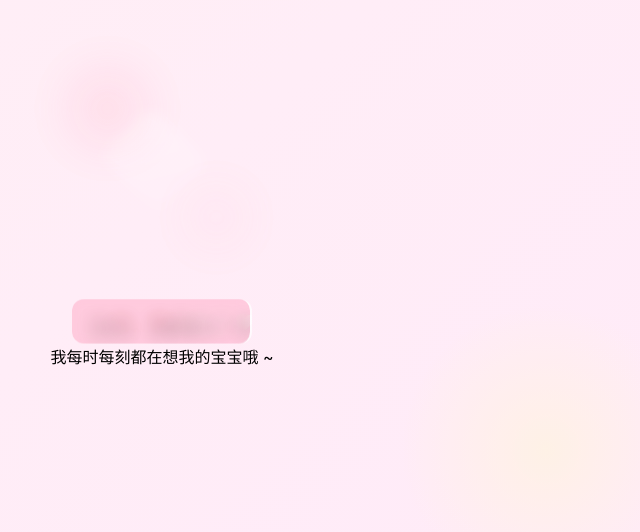
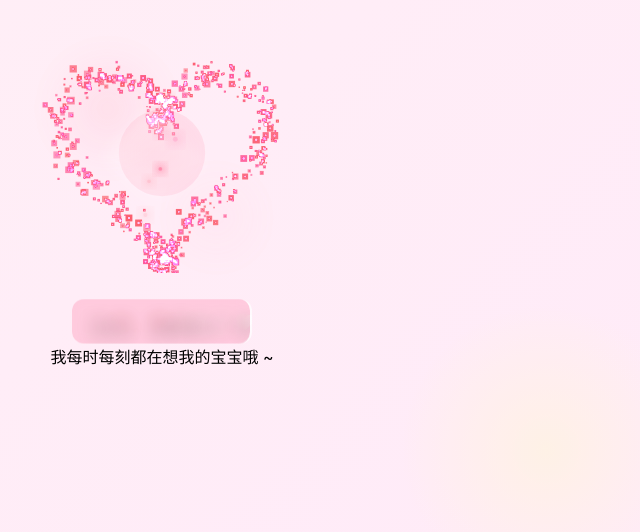
Before and after one commit to ELYRA6/love, a plain HTML site: page index.html in a window 1280 px wide. Shown: the part 190-722 px from the top of the page, without its empty margins (478-1118 px from the left). Drawn offline with Linux system fonts and the light colour scheme; animation ran at ten frames a second.

Commit message:
Add files via upload

```diff
--- a/index.html
+++ b/index.html
@@ -265,173 +265,154 @@
   </div>
 
   <script>
-/* Canvas 粒子心（闪烁 + 拖尾）实现
-   - 把大量粒子拉到心形轨迹并微抖动闪烁（glitter）
-   - 从心形底部定点发出若干拖尾粒子（流动触须效果）
-*/
 (function(){
   const canvas = document.getElementById('heartCanvas');
   const ctx = canvas.getContext('2d', { alpha: true });
-  let DPR = Math.max(1, window.devicePixelRatio || 1);
+  const DPR = Math.max(1, window.devicePixelRatio || 1);
+
+  // 屏幕相关变量（先声明）
+  let center = { x: 0, y: 0 };
+  let scale = 1;
+
   function resize() {
     const rect = canvas.getBoundingClientRect();
     canvas.width = Math.round(rect.width * DPR);
     canvas.height = Math.round(rect.height * DPR);
-    ctx.setTransform(DPR,0,0,DPR,0,0);
-    center = { x: rect.width/2, y: rect.height/2 - 10 };
-    scale = Math.min(rect.width, rect.height) / 38; // 38 from param scale
+    // 使用像素比设置变换，这样后续绘制都以 CSS 像素为单位
+    ctx.setTransform(DPR, 0, 0, DPR, 0, 0);
+    center = { x: rect.width / 2, y: rect.height / 2 - 10 };
+    scale = Math.min(rect.width, rect.height) / 38;
   }
   window.addEventListener('resize', resize);
   resize();
 
-  // 生成心形目标点（参数方程）
   function heartXY(t){
-    // param heart (classic): x=16 sin^3 t, y=13 cos t -5 cos 2t -2 cos3t - cos4t
     const x = 16 * Math.pow(Math.sin(t),3);
     const y = 13 * Math.cos(t) - 5 * Math.cos(2*t) - 2 * Math.cos(3*t) - Math.cos(4*t);
     return { x, y };
   }
 
-  // 粒子定义
-  const PARTICLE_COUNT = 900; // 可根据性能调节（手机可降到 600）
+  // 粒子（在 resize 之后初始化）
+  const PARTICLE_COUNT = 600; // 手机上建议 400-700 之间
   const particles = [];
-  let center = { x: canvas.width/ (2*DPR), y: canvas.height/(2*DPR) - 10 };
-  let scale = Math.min(canvas.width, canvas.height) / (38 * DPR);
+  const trails = [];
 
+  function initParticles(){
+    particles.length = 0;
     for(let i=0;i<PARTICLE_COUNT;i++){
       const t = Math.random() * Math.PI * 2;
-    // 随机心形目标
       const p = heartXY(t);
       const tx = center.x + p.x * scale + (Math.random()-0.5)*8;
       const ty = center.y - p.y * scale + (Math.random()-0.5)*8;
       particles.push({
-      x: center.x + (Math.random()-0.5)*200, // start from around center
+        x: center.x + (Math.random()-0.5)*200,
         y: center.y + (Math.random()-0.5)*200,
-      tx, ty,
-      vx: 0, vy: 0,
-      size: Math.random()*1.6 + 0.6,
-      hue: 330 + Math.random()*20, // pink range
-      life: Math.random()*4000 + 2000,
+        tx, ty, vx:0, vy:0,
+        size: Math.random()*1.4 + 0.6,
+        hue: 330 + Math.random()*20,
         flick: Math.random()*1200,
         phase: Math.random()*Math.PI*2
       });
     }
+  }
 
-  // 拖尾粒子池（从心底发出）
-  const trails = [];
+  // 拖尾发射
   function emitTrail(){
     const baseX = center.x;
-    const baseY = center.y + 36 * scale; // 底部位置
-    const count = 6 + Math.floor(Math.random()*6);
+    const baseY = center.y + 36 * scale;
+    const count = 4 + Math.floor(Math.random()*5);
     for(let i=0;i<count;i++){
       trails.push({
         x: baseX + (Math.random()-0.5)*18,
         y: baseY + (Math.random()*8),
-        vx: (Math.random()-0.5)*0.6,
-        vy: - (1.5 + Math.random()*2.2),
-        life: 1200 + Math.random()*1400,
-        size: 1.2 + Math.random()*2.6,
+        vx: (Math.random()-0.5)*0.5,
+        vy: - (1.2 + Math.random()*1.8),
+        life: 1000 + Math.random()*1200,
+        size: 1.0 + Math.random()*2.2,
         hue: 320 + Math.random()*40,
         t0: performance.now()
       });
     }
-    // cap trail count
-    if(trails.length > 500) trails.splice(0, trails.length-500);
+    if(trails.length > 400) trails.splice(0, trails.length-400);
   }
 
-  // 渲染循环
+  // 在 resize 后初始化并启动
+  initParticles();
+
+  // 渲染循环（改用清除整个像素画布）
   let last = performance.now();
   function tick(now){
     const dt = now - last;
     last = now;
-    // slight background clear with alpha to create glow trails
-    ctx.clearRect(0,0,canvas.width/DPR, canvas.height/DPR);
 
-    // draw glow radial for big heart
+    // 清除物理像素区（使用 canvas.width/height）
+    ctx.clearRect(0,0, canvas.width / DPR, canvas.height / DPR);
+
+    // 背景 glow
     const g = ctx.createRadialGradient(center.x, center.y, 10, center.x, center.y, Math.max(canvas.width, canvas.height));
-    g.addColorStop(0, 'rgba(255,110,160,0.22)');
-    g.addColorStop(0.4, 'rgba(255,140,180,0.08)');
+    g.addColorStop(0, 'rgba(255,110,160,0.18)');
+    g.addColorStop(0.4, 'rgba(255,140,180,0.06)');
     g.addColorStop(1, 'rgba(255,140,160,0)');
     ctx.fillStyle = g;
     ctx.beginPath();
-    ctx.arc(center.x, center.y, 140* (scale/ (canvas.width/360)), 0, Math.PI*2);
+    ctx.arc(center.x, center.y, Math.max(canvas.width, canvas.height) * 0.18, 0, Math.PI*2);
     ctx.fill();
 
-    // update particles toward targets (spring motion)
+    // 粒子朝目标点弹簧运动
     for(let i=0;i<particles.length;i++){
       const p = particles[i];
-      // tiny wander on target positions for glitter flicker
-      const wobble = Math.sin((now + p.phase*800)/ (1200 + p.flick)) * 6;
+      const wobble = Math.sin((now + p.phase*800)/ (1200 + p.flick)) * 5;
       const tx = p.tx + wobble * Math.cos(p.phase);
       const ty = p.ty + wobble * Math.sin(p.phase);
 
-      // spring physics
-      const ax = (tx - p.x) * 0.0025 * Math.min(3, dt/16);
-      const ay = (ty - p.y) * 0.0025 * Math.min(3, dt/16);
-      p.vx += ax;
-      p.vy += ay;
-      // damping
-      p.vx *= 0.92;
-      p.vy *= 0.92;
+      const ax = (tx - p.x) * 0.002 * Math.min(3, dt/16);
+      const ay = (ty - p.y) * 0.002 * Math.min(3, dt/16);
+      p.vx += ax; p.vy += ay;
+      p.vx *= 0.92; p.vy *= 0.92;
       p.x += p.vx * (dt/16);
       p.y += p.vy * (dt/16);
 
-      // flicker alpha
-      const alpha = 0.6 + 0.4 * Math.abs(Math.sin((now + i*13) / (600 + (i%7)*30)));
+      const alpha = 0.5 + 0.45 * Math.abs(Math.sin((now + i*11) / (700 + (i%6)*25)));
+      const rad = p.size * (1 + 0.4*Math.sin(now/900 + i));
+      ctx.globalCompositeOperation = 'lighter';
+      ctx.fillStyle = `hsla(${p.hue},90%,65%,${alpha})`;
+      ctx.fillRect(p.x - rad*1.4, p.y - rad*1.4, rad*2.8, rad*2.8);
+      ctx.beginPath();
+      ctx.fillStyle = `hsla(${p.hue},95%,72%,${Math.min(1,alpha+0.12)})`;
+      ctx.arc(p.x, p.y, Math.max(0.4, rad*0.5), 0, Math.PI*2);
+      ctx.fill();
+      ctx.globalCompositeOperation = 'source-over';
+    }
 
-      // draw glow particle
-      const rad = p.size * (1 + 0.5*Math.sin(now/800 + i));
-      ctx.beginPath();
-      const col = `hsla(${p.hue},90%,65%,${alpha*0.9})`;
-      // outer soft
-      ctx.fillStyle = col;
-      ctx.globalCompositeOperation = 'lighter';
-      ctx.fillRect(p.x- rad*1.6, p.y- rad*1.6, rad*3.2, rad*3.2);
-      // small core
-      ctx.beginPath();
-      ctx.fillStyle = `hsla(${p.hue},95%,72%,${Math.min(1,alpha+0.15)})`;
-      ctx.arc(p.x, p.y, rad*0.6, 0, Math.PI*2);
-      ctx.fill();
-    }
-    ctx.globalCompositeOperation = 'source-over';
-
-    // trails update & draw (give jellyfish like flowing tails)
+    // trails
     for(let i=trails.length-1;i>=0;i--){
       const tr = trails[i];
       const age = now - tr.t0;
       if(age > tr.life){ trails.splice(i,1); continue; }
-      // gravity & tiny wobble
-      tr.vx += (Math.sin((now + i*29)/1800))*0.001;
-      tr.vy += 0.004; // slight gravity downward (but vy is negative at start moves upward)
+      tr.vx += (Math.sin((now + i*29)/2000))*0.0008;
+      tr.vy += 0.003;
       tr.x += tr.vx * (dt/16);
       tr.y += tr.vy * (dt/16);
       const tnorm = age / tr.life;
       const a = 1 - tnorm;
-      // draw trailing glow line segment
-      ctx.beginPath();
       ctx.globalCompositeOperation = 'lighter';
-      const gradient = ctx.createRadialGradient(tr.x, tr.y, 0, tr.x, tr.y, tr.size*8);
-      const color = `hsla(${tr.hue},95%,68%,${0.9*a})`;
-      gradient.addColorStop(0, color);
+      const gradient = ctx.createRadialGradient(tr.x, tr.y, 0, tr.x, tr.y, tr.size*7);
+      gradient.addColorStop(0, `hsla(${tr.hue},92%,68%,${0.9*a})`);
       gradient.addColorStop(1, 'rgba(255,255,255,0)');
       ctx.fillStyle = gradient;
-      ctx.fillRect(tr.x - tr.size*4, tr.y - tr.size*4, tr.size*8, tr.size*8);
-
-      // tiny core
+      ctx.fillRect(tr.x - tr.size*3.5, tr.y - tr.size*3.5, tr.size*7, tr.size*7);
       ctx.beginPath();
-      ctx.fillStyle = `hsla(${tr.hue},90%,70%,${0.95*a})`;
-      ctx.arc(tr.x, tr.y, tr.size*0.9, 0, Math.PI*2);
+      ctx.fillStyle = `hsla(${tr.hue},88%,70%,${0.95*a})`;
+      ctx.arc(tr.x, tr.y, tr.size*0.8, 0, Math.PI*2);
       ctx.fill();
       ctx.globalCompositeOperation = 'source-over';
     }
 
-    // periodic small emissions from bottom of heart
     if(Math.random() < 0.06) emitTrail();
-
     requestAnimationFrame(tick);
   }
 
-  // reposition particles' targets on resize or occasionally to maintain shape
+  // 重新计算目标点（在 resize 或周期性调用）
   function recomputeTargets(){
     for(let i=0;i<particles.length;i++){
       const t = (i / particles.length) * Math.PI * 2 + Math.random()*0.6;
@@ -439,34 +420,20 @@
       particles[i].tx = center.x + p.x * scale + (Math.random()-0.5)*6;
       particles[i].ty = center.y - p.y * scale + (Math.random()-0.5)*6;
     }
-    // slightly shift center over time for breathing
   }
 
-  // emitTrail already defined above
-  // start loop
+  // 在 window resize 时重建目标（保证形状）
+  window.addEventListener('resize', () => {
+    resize();
+    recomputeTargets();
+  });
+
   recomputeTargets();
   last = performance.now();
   requestAnimationFrame(tick);
 
-  // periodic gentle recompute to avoid static layout
-  setInterval(() => {
-    recomputeTargets();
-  }, 2800);
-
-  // handle visibility
-  document.addEventListener('visibilitychange', ()=> {
-    if(document.hidden === false){
-      last = performance.now();
-    }
-  });
-
-  // expose simple controls for density (optional debugging)
-  window.__heartParticles = {
-    setCount(n){
-      // not dynamic in this simple impl; recommend regenerate manually
-      console.warn('要调整粒子数量，请在脚本中修改 PARTICLE_COUNT 并刷新页面。');
-    }
-  };
+  // 可调：降低数量或缩短频率进一步优化性能
+  window.__heartParticles = { setCount(n){ console.warn('请在脚本中修改 PARTICLE_COUNT 并刷新页面。'); } };
 
 })();
   </script>
```
Lines whose indentation alone changed are shown as unchanged.
